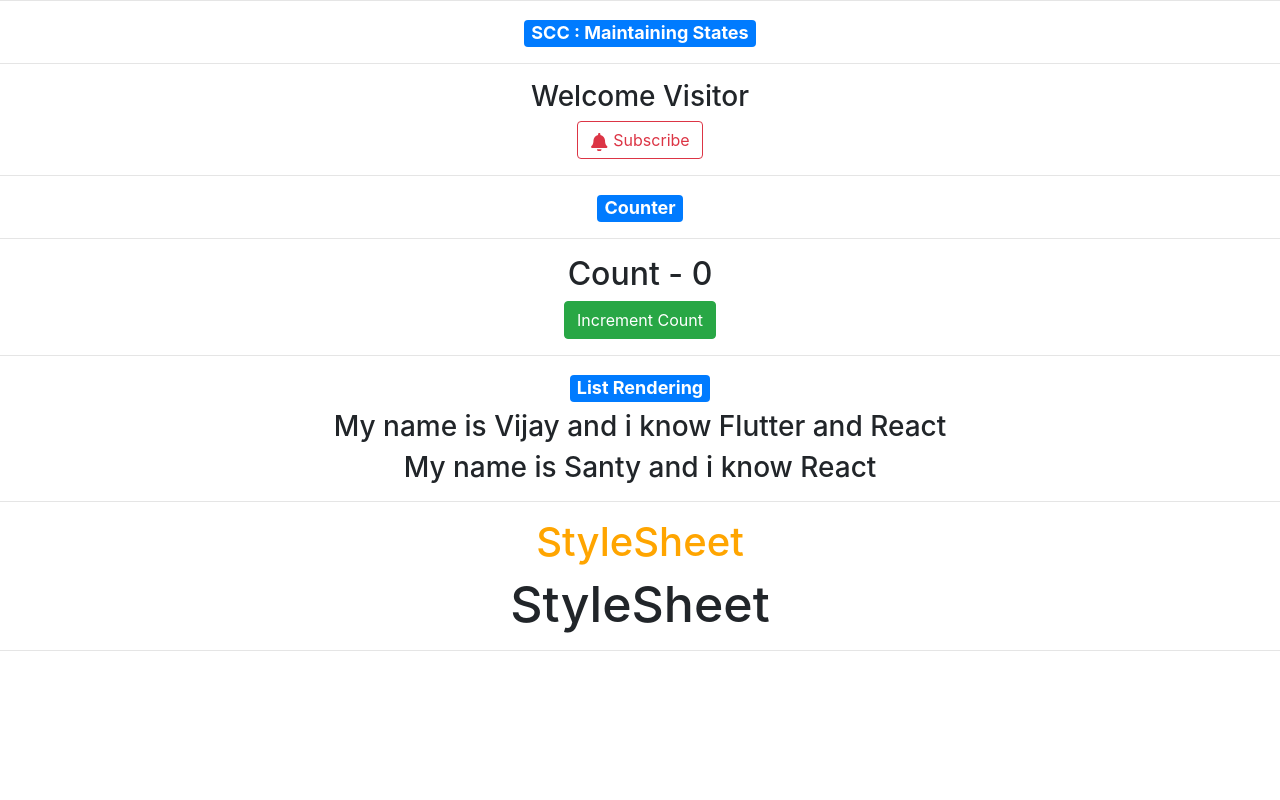
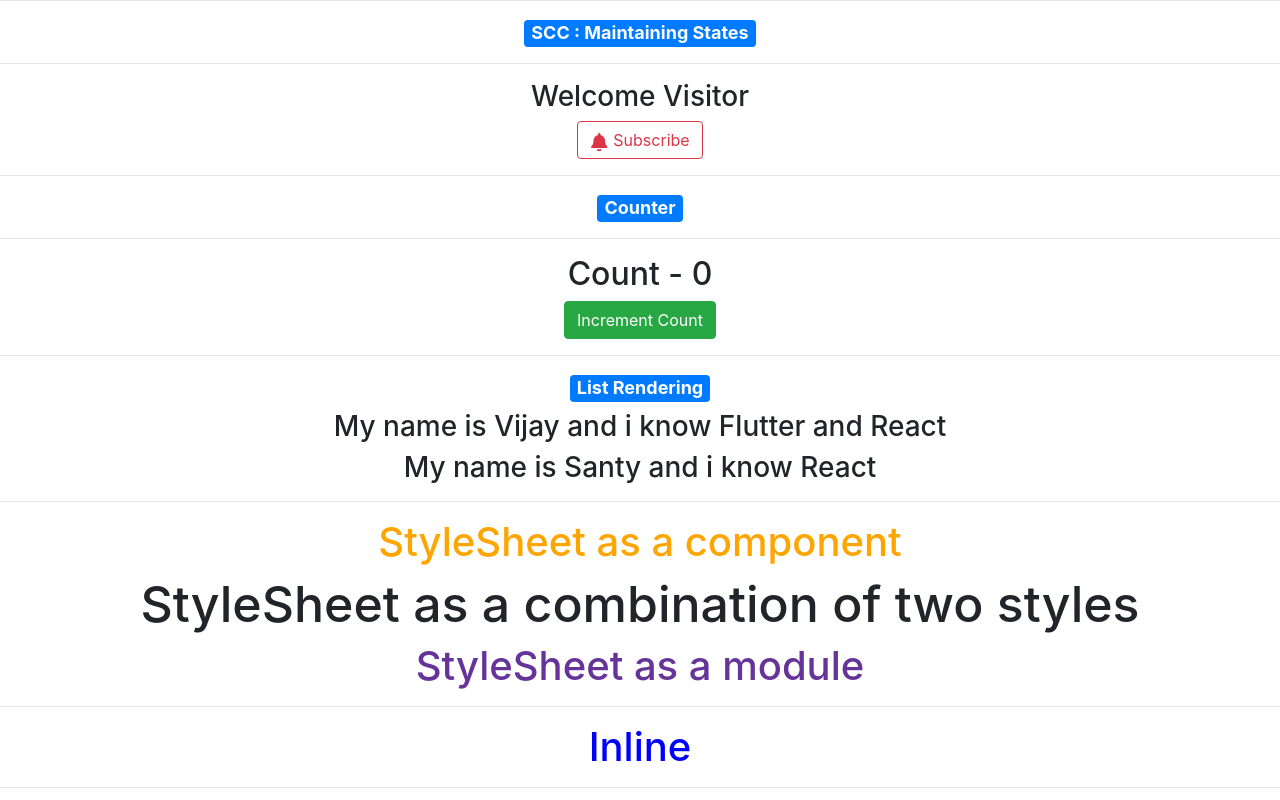
Before and after one commit to vijayinyoutube/React_HelloWorld, a React (Create React App) app: page / in a window 1280 px wide. Shown: the part 503-1303 px from the top of the page. Before the commit the page ends 1170 px from the top, so only its background shows below. Built offline with nearby package versions, Linux system fonts and the light colour scheme; the HTML template or start-up script is replaced by a standard one.

Commit message:
styles as a module

```diff
--- a/src/App.js
+++ b/src/App.js
@@ -8,6 +8,7 @@ import Message from "./components/message";
 import Counter from "./components/Counter";
 import NameList from "./components/NameList";
 import StyleSheet from "./components/StyleSheet.jsx";
+import InLine from "./components/inLine";
 
 function App() {
   return (
@@ -60,6 +61,9 @@ function App() {
 
       <StyleSheet primary={false}></StyleSheet>
       <hr></hr>
+
+      <InLine></InLine>
+      <hr></hr>
     </div>
   );
 }
--- a/src/components/StyleSheet.jsx
+++ b/src/components/StyleSheet.jsx
@@ -1,12 +1,15 @@
 import React from 'react'
 import "./mystyles.css"
+import styles from "./appStyle.module.css"
 
 function StyleSheet(props) {
     let classname = props.primary ? "primary" : "";
     return (
         <div>
-            <h1 className="primary">StyleSheet</h1>
-            <h1 className={`${classname} font-xl`}>StyleSheet</h1>
+
+            <h1 className="primary">StyleSheet as a component</h1>
+            <h1 className={`${classname} font-xl`}>StyleSheet as a combination of two styles</h1>
+            <h1 className={styles.primary}>StyleSheet as a module</h1>
         </div>
     )
 }
--- /dev/null
+++ b/src/components/appStyle.module.css
@@ -0,0 +1,3 @@
+.primary{
+    color: rebeccapurple;
+}
--- /dev/null
+++ b/src/components/inLine.jsx
@@ -0,0 +1,16 @@
+import React from 'react'
+
+function InLine() {
+
+    const mystyles = {
+        color: "blue",
+        fontSize: "40px",
+    }
+    return (
+        <div>
+            <h1 style={mystyles}>Inline</h1>
+        </div>
+    )
+}
+
+export default InLine
```
